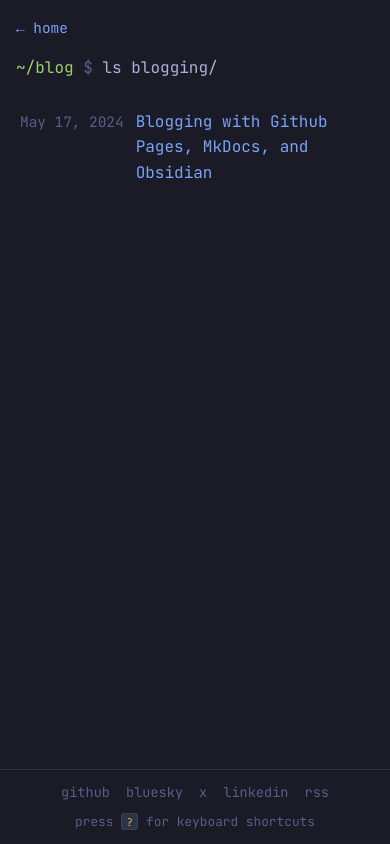
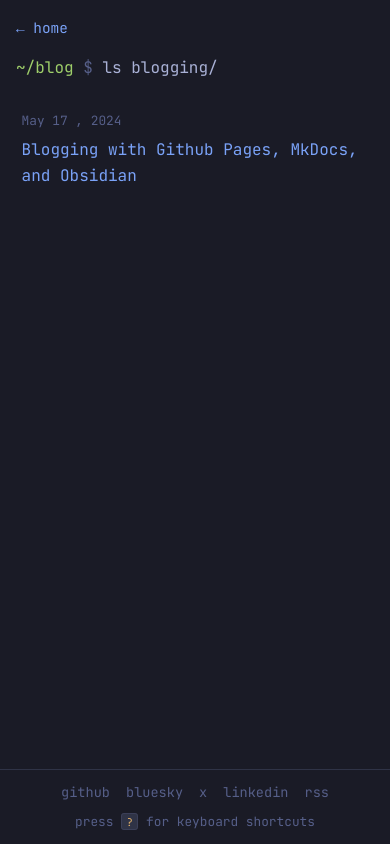
Before and after one commit to lazarust/lazarust.github.io, an Astro site: page /categories/blogging in a window 390 px wide. Built offline with nearby package versions, Linux system fonts and the light colour scheme; Astro itself is replaced by a stand-in of ours.

```diff
--- a/src/pages/categories/[category].astro
+++ b/src/pages/categories/[category].astro
@@ -26,7 +26,8 @@ const sorted = posts.sort((a: CollectionEntry<'posts'>, b: CollectionEntry<'post
   <div class="ls-listing">
     {sorted.map((post: CollectionEntry<'posts'>) => (
       <div class="ls-row">
-        <span class="ls-date">{post.data.date.toLocaleDateString('en-US', { month: 'short', day: '2-digit', year: 'numeric' })}</span>
+        <span class="ls-date">{post.data.date.toLocaleDateString('en-US', { month: 'short', day: '2-digit' })}
+          <span class="ls-time">, {post.data.date.getFullYear()}</span></span>
         <a href={`/posts/${post.id}/`} data-nav-item data-list-item>{post.data.title}</a>
       </div>
     ))}
--- a/src/styles/tokyonight.css
+++ b/src/styles/tokyonight.css
@@ -130,7 +130,7 @@ a[data-nav-item].focused {
   color: var(--comment);
   font-size: 0.9rem;
   white-space: nowrap;
-  min-width: 11ch;
+  min-width: 12ch;
 }
 
 .tag-bar {
@@ -344,12 +344,34 @@ a[data-nav-item].focused {
 
 @media (max-width: 640px) {
   .editor-pane {
-    padding: 1rem 1rem 1rem;
+    padding: 1rem;
   }
 
   .ls-row {
-    gap: 0.75rem;
-    padding: 0.25rem 0.25rem;
+    gap: 0.35rem;
+    padding: 0.4rem 0.35rem;
+    flex-wrap: wrap;
+  }
+
+  .ls-date {
+    min-width: 7ch;
+    font-size: 0.8rem;
+  }
+
+  .ls-row .ls-date,
+  .ls-row .ls-size,
+  .ls-row .post-tags {
+    order: 1;
+  }
+
+  .ls-row a {
+    order: 2;
+    flex-basis: 100%;
+  }
+
+  .search-hints {
+    flex-wrap: wrap;
+    gap: 0.5rem;
   }
 
   .site-footer {
```
Also changed, not shown: src/components/BlogFilter.svelte (+5 -5 lines).
